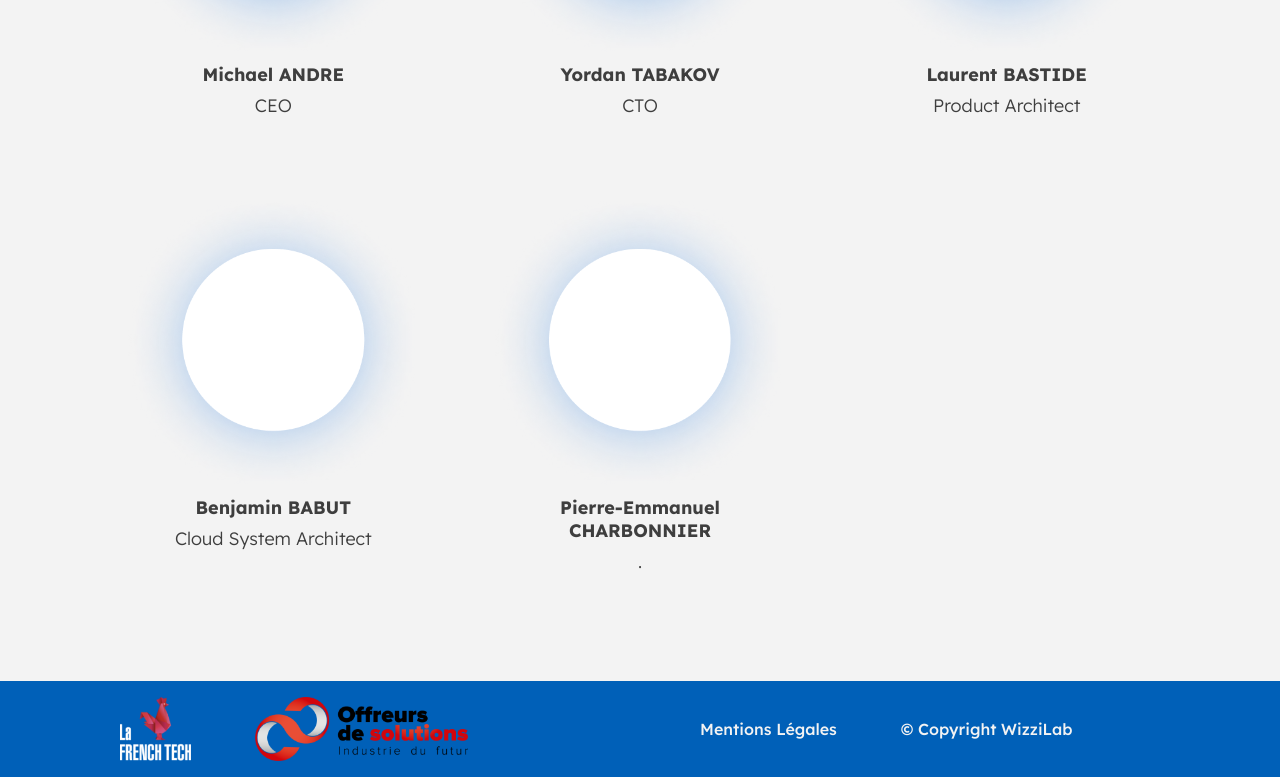
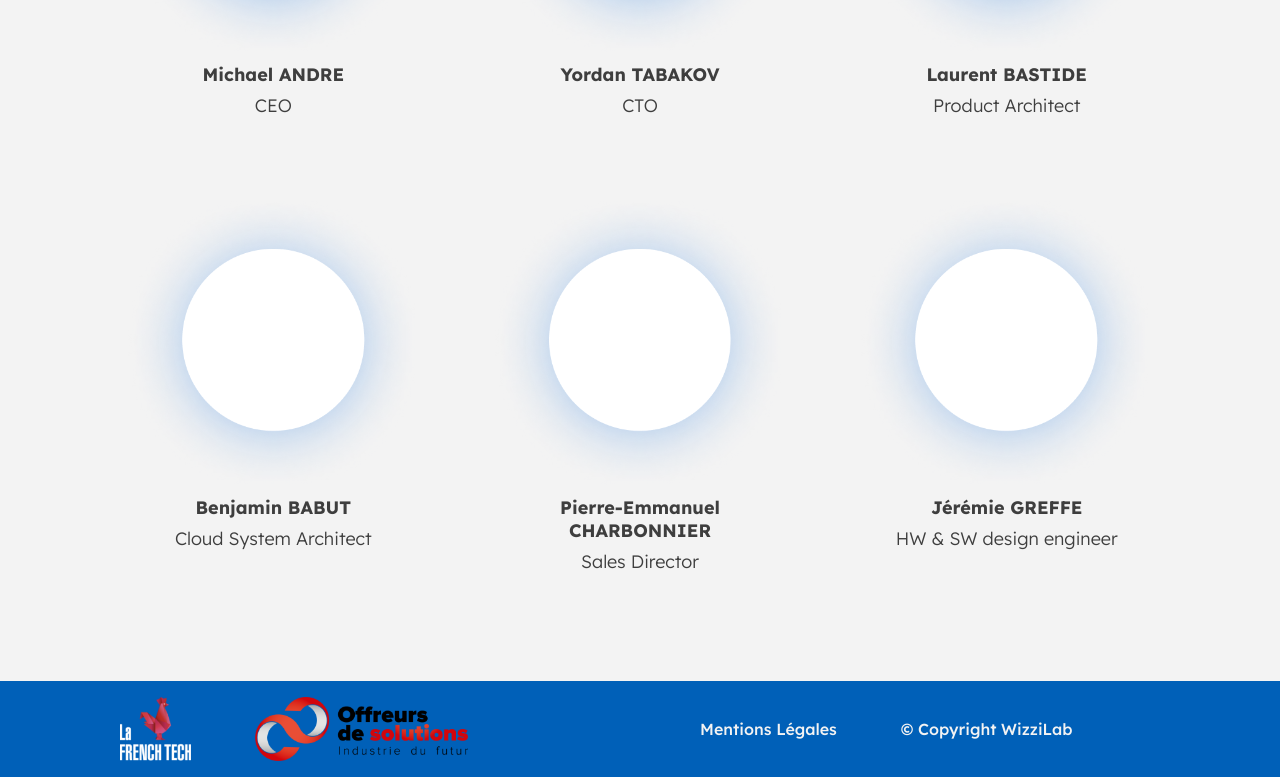
Before and after one commit to Laurading/wizzilab-website, a Next.js app: page /wizziteam in a window 1280 px wide. Shown: the part 1567-2344 px from the top of the page. Built offline with nearby package versions, Linux system fonts and the light colour scheme.

Commit message:
team updated

```diff
--- a/pages/wizziteam.jsx
+++ b/pages/wizziteam.jsx
@@ -60,9 +60,12 @@ export default function Wizziteam() {
                     <div className='column-3'>
                     <img src='/img/wizziteam/test.png'/>
                     <p className='center'><span>Pierre-Emmanuel CHARBONNIER</span></p>
-                    <p className='center'>.</p>
+                    <p className='center'>Sales Director</p>
                     </div>
                     <div className='column-3'>
+                    <img src='/img/wizziteam/test.png'/>
+                    <p className='center'><span>Jérémie GREFFE</span></p>
+                    <p className='center'>HW &amp; SW design engineer</p>
                     </div>
                 </div>
             </section>
```
